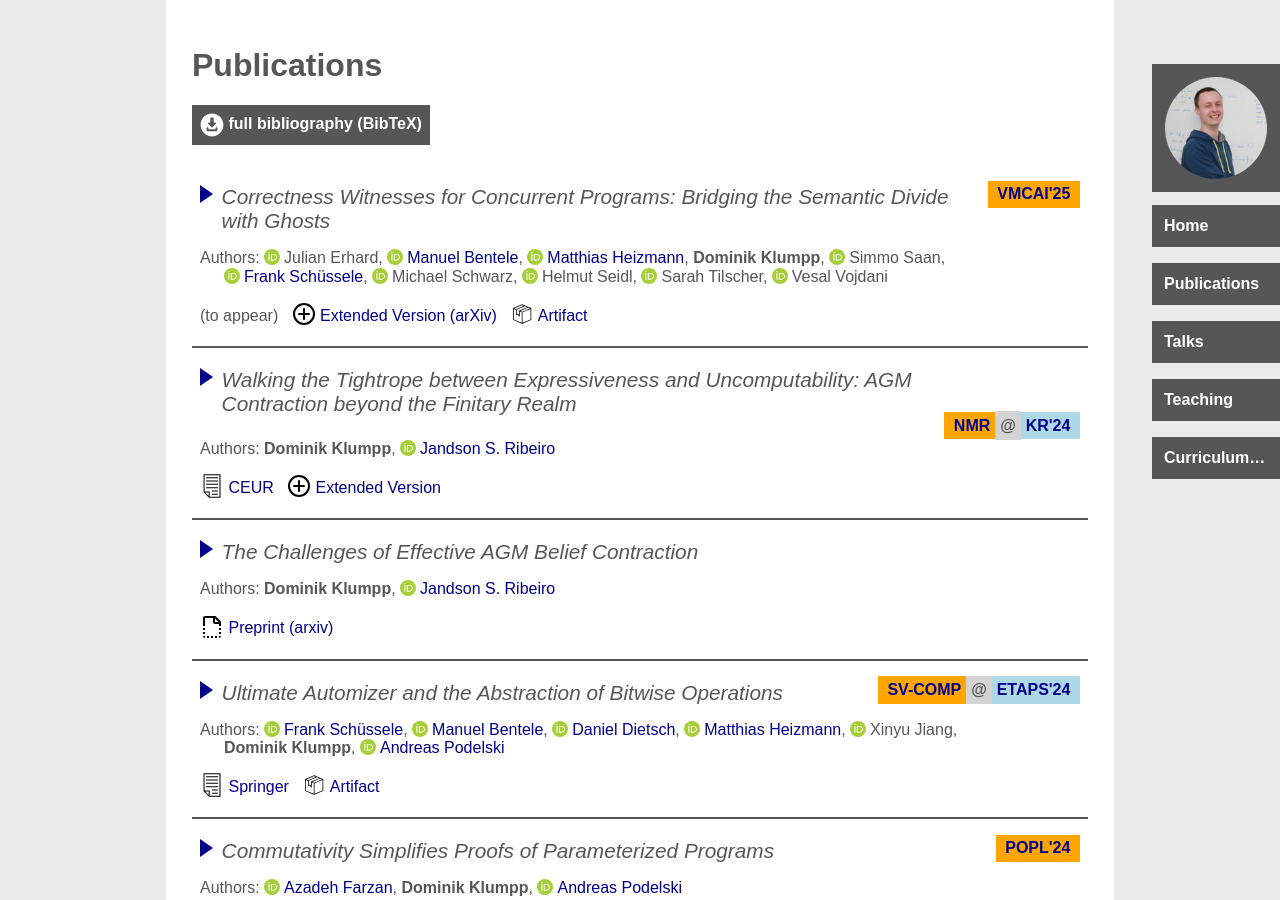
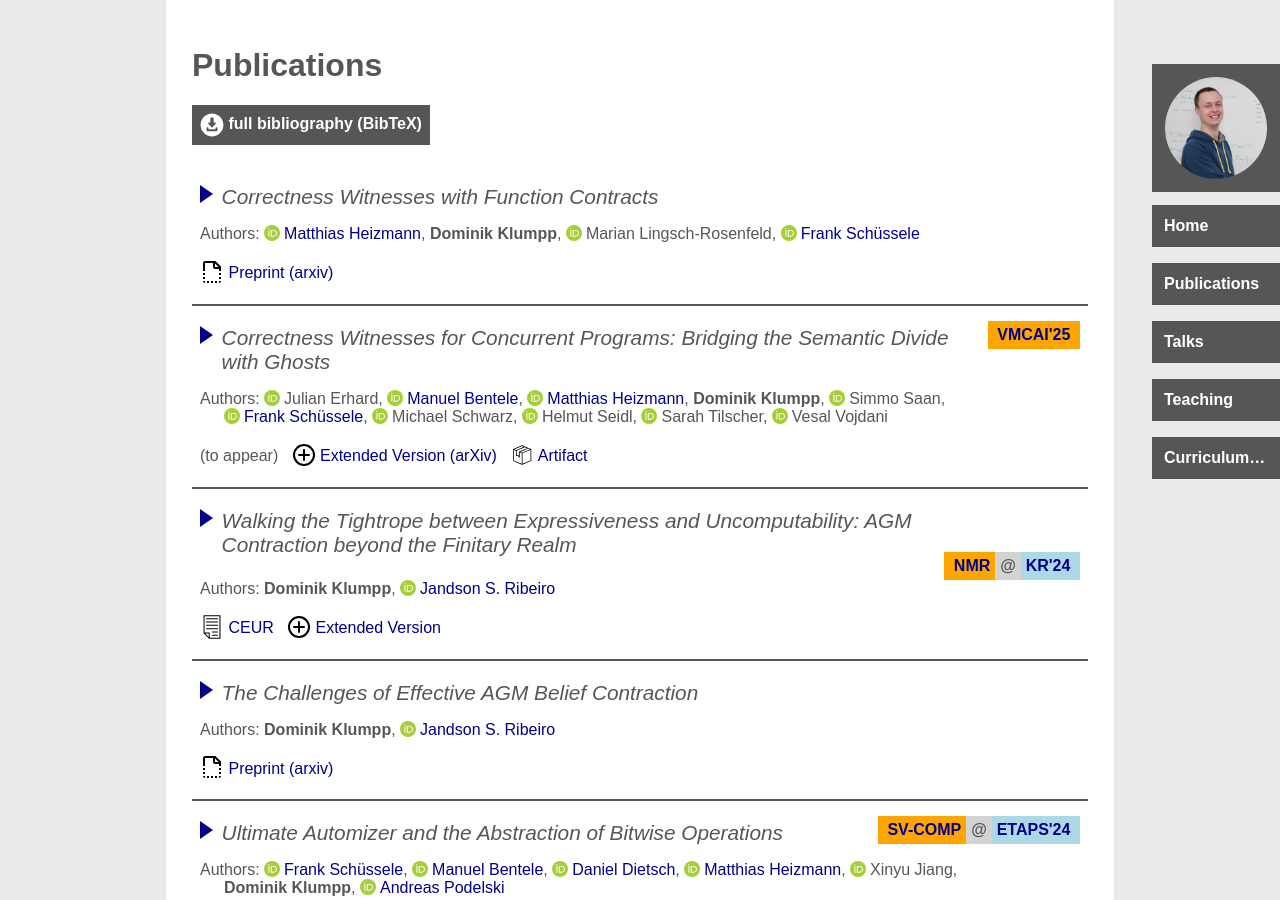
Before and after one commit to maul-esel/personal-website, a Jekyll site: the page built from publications.markdown, in a window 1280 px wide and 900 px high. Built offline with Jekyll 4.4.1, drawn with Linux system fonts in a browser that asks for light colours.

Commit message:
add contract witness techreport

```diff
--- a/_data/coauthors.yml
+++ b/_data/coauthors.yml
@@ -77,6 +77,10 @@ mheizmann:
   lastname: Heizmann
   website: https://swt.informatik.uni-freiburg.de/staff/heizmann
   orcid: 0000-0003-4252-3558
+mlrosenfeld:
+  firstname: Marian
+  lastname: Lingsch-Rosenfeld
+  orcid: 0000-0002-8172-3184
 mnaouar:
   firstname: Mehdi
   lastname: Naouar
```
Also changed, not shown: _publications/arxiv25contractwitnesses.markdown (added, +30 -0 lines).
